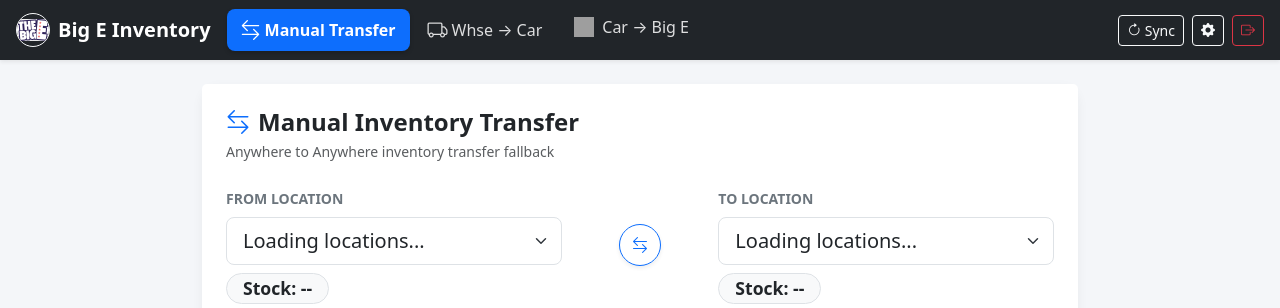
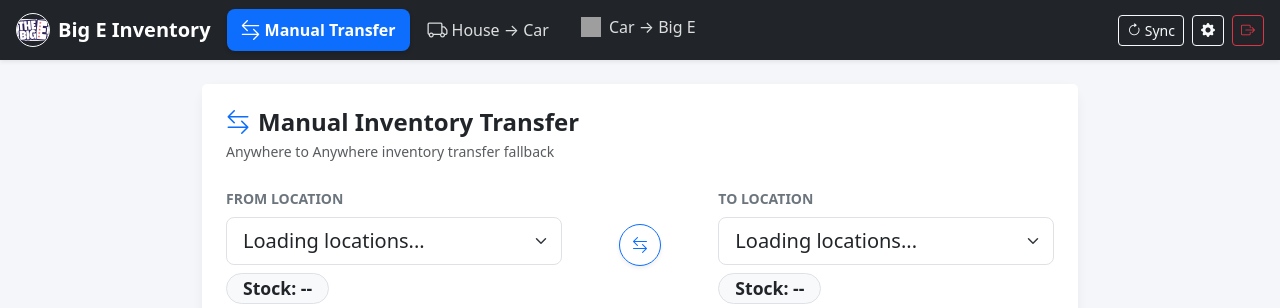
Before and after one commit to ejbegin/big-e-inventory, a Python web app: template templates/index.html in a window 1280 px wide. Shown: the top 308 px of the page. Run offline with Jinja, Linux system fonts and the light colour scheme; the template is opened without the code that fills it, so the values that code supplies are empty; grey boxes are pictures that could not be loaded.

Commit message:
House instead of Whse

```diff
--- a/templates/car_to_bige.html
+++ b/templates/car_to_bige.html
@@ -99,7 +99,7 @@
                 <li class="nav-item">
                     <a class="nav-link d-flex align-items-center gap-1" href="/warehouse_to_car">
                         <i class="bi bi-truck fs-5"></i>
-                        <span class="d-none d-md-inline">Whse &rarr; Car</span>
+                        <span class="d-none d-md-inline">House &rarr; Car</span>
                     </a>
                 </li>
                 <li class="nav-item">
--- a/templates/index.html
+++ b/templates/index.html
@@ -37,7 +37,7 @@
                 <li class="nav-item">
                     <a class="nav-link d-flex align-items-center gap-1" href="/warehouse_to_car">
                         <i class="bi bi-truck fs-5"></i>
-                        <span class="d-none d-md-inline">Whse &rarr; Car</span>
+                        <span class="d-none d-md-inline">House &rarr; Car</span>
                     </a>
                 </li>
                 <li class="nav-item">
--- a/templates/settings.html
+++ b/templates/settings.html
@@ -92,7 +92,7 @@
                 <li class="nav-item">
                     <a class="nav-link d-flex align-items-center gap-1" href="/warehouse_to_car">
                         <i class="bi bi-truck fs-5"></i>
-                        <span class="d-none d-md-inline">Whse &rarr; Car</span>
+                        <span class="d-none d-md-inline">House &rarr; Car</span>
                     </a>
                 </li>
                 <li class="nav-item">
--- a/templates/warehouse_to_car.html
+++ b/templates/warehouse_to_car.html
@@ -100,7 +100,7 @@
                 <li class="nav-item">
                     <a class="nav-link active d-flex align-items-center gap-1" href="/warehouse_to_car">
                         <i class="bi bi-truck fs-5"></i>
-                        <span class="d-none d-md-inline">Whse &rarr; Car</span>
+                        <span class="d-none d-md-inline">House &rarr; Car</span>
                     </a>
                 </li>
                 <li class="nav-item">
@@ -130,7 +130,7 @@
             <div class="d-flex justify-content-between align-items-center mb-2">
                 <h1 class="h4 m-0 fw-bold d-flex align-items-center">
                     <i class="bi bi-box-arrow-right text-primary me-2"></i>
-                    Whse &rarr; Car
+                    House &rarr; Car
                 </h1>
                 <div>
                     <button class="btn btn-sm btn-outline-dark me-1" data-bs-toggle="modal" data-bs-target="#historyModal" onclick="fetchHistory()" title="View History & Undo">
```
